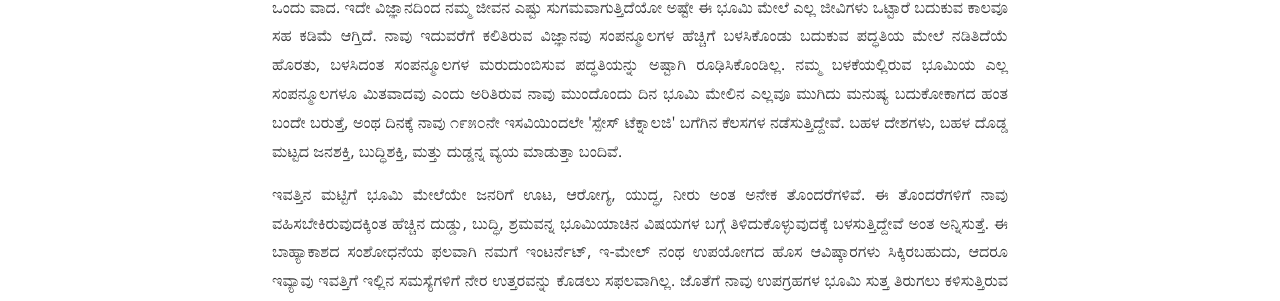
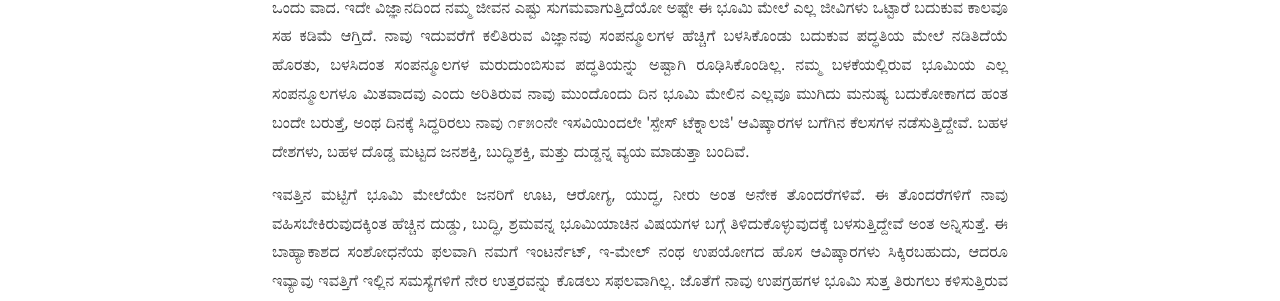
Before and after one commit to bencentra/centrarium, a Jekyll site: the page built from _posts/2021-05-16-prakrutiya-virodhaabhaasa.markdown, in a window 1280 px wide. Shown: the part 997-1298 px from the top of the page. Built offline with Jekyll 4.4.1, drawn with Linux system fonts in a browser that asks for light colours; nearby versions of some CDN libraries; comment, search, counter and statistics services are not loaded; a style sheet for code colours, icons or effects is not loaded; some of the changed text lies outside the part shown.

Commit message:
Update 2021-05-16-prakrutiya-virodhaabhaasa.markdown

```diff
--- a/_posts/2021-05-16-prakrutiya-virodhaabhaasa.markdown
+++ b/_posts/2021-05-16-prakrutiya-virodhaabhaasa.markdown
@@ -13,7 +13,7 @@ description: ಒಂದು ರೀತಿಯಲ್ಲಿ ನಮ್ಮನ್ನ ಹ
 
 <p align = "justify"> ಪ್ರಕೃತಿಯಲ್ಲಿ ಬೇರೆ ಪ್ರಾಣಿಗಳಲ್ಲಿ ಕಾಣದ ಬುದ್ಧಿವಂತಿಕೆ, ರೀತಿ-ನೀತಿಗಳು, ಕಲಿಕೆ ಹಾಗೂ ತಿಳಿದ ವಿಷಯವನ್ನು ಮುಂದಿನ ಪೀಳಿಗೆಗೆ ತಿಳಿಸುವ ಶಕ್ತಿ ಬೇರಾವ ಜೀವಿಗಳಲ್ಲೂ ಮನುಷ್ಯನಲ್ಲಿ ಕಾಣುವಷ್ಟು ನಾವು ಕಾಣುವುದಿಲ್ಲ. ಹೆಚ್ಚು ಕಡಿಮೆ ಎಲ್ಲ ಜೀವಿಗಳೂ ಸಂಘ ಜೀವಿಗಳೆ. ಆದರೆ ಮನುಷ್ಯ ಮಾತ್ರ ತನ್ನ ಸುತ್ತಲ ಸಮಾಜವನ್ನು ಒಂದು ಸಂಕೀರ್ಣವಾದ, ತೊಡಕುಗಳ ತುಂಬಿದ ಸಮಾಜವನ್ನಾಗಿ ಬೆಳೆಸಿ ಅದರ ಚೌಕಟ್ಟಿನಲ್ಲಿ ಜೀವಿಸುತ್ತಿದ್ದಾನೆ. ಮನುಷ್ಯನ ಬುದ್ಧಿವಂತಿಕೆ ಬೆಳೆದಂತೆ ಆಸೆ, ಆಕಾಂಕ್ಷೆಗಳೂ ಬೆಳೆದು ಬರೀ ಹೊಟ್ಟೆಯ ಊಟದ ಅವಶ್ಯಕತೆ ಮೀರಿ ಇನ್ನೂ ಹೆಚ್ಚಿನ ಸಂತಸದ ಅವಶ್ಯಕತೆಗಳಿಗಾಗಿ ಯೋಚಿಸಿ, ಹೋರಾಟ ಮಾಡಿ ಜೀವನ ನಡೆಸುವ ಜೀವನ ಪರಿಯನ್ನು ಬೆಳೆಸಿಕೊಂಡಿದ್ದಾನೆ. </p>
 
-<p align = "justify"> ನಾವು ಅನುಭವಿಸುತ್ತಿರುವ ಔಷಧಿಗಳು, ಕಾರು, ಬೈಕು, ವಿಮಾನ, ಪೆಟ್ರೋಲ್, ಬೆಳ್ಳಿ – ಬಂಗಾರ, ಪ್ಲಾಸ್ಟಿಕ್, ಸಾಫ್ಟ್ವೇರ್ ತಂತ್ರಜ್ಞಾನ, ಗಣಿಗಾರಿಕೆ ಎಲ್ಲವೂ ವಿಜ್ಞಾನದಿಂದ ಬೆಳೆದಂತವೆ. ಇದರಿಂದ ನಮಗೆ ಸಿಕ್ಕ ಉಪಯೋಗಗಳ ಜೊತೆಗೆ ಕೆಟ್ಟ ಪರಿಣಾಮವೂ, ಅನಾನುಕೂಲವೂ ವಿಜ್ಞಾನದಿಂದಲೇ ಅನ್ನುವುದು ಒಂದು ವಾದ. ಇದೇ ವಿಜ್ಞಾನದಿಂದ ನಮ್ಮ ಜೀವನ ಎಷ್ಟು ಸುಗಮವಾಗುತ್ತಿದೆಯೋ ಅಷ್ಟೇ ಈ ಭೂಮಿ ಮೇಲೆ ಎಲ್ಲ ಜೀವಿಗಳು ಒಟ್ಟಾರೆ ಬದುಕುವ ಕಾಲವೂ ಸಹ ಕಡಿಮೆ ಆಗ್ತಿದೆ. ನಾವು ಇದುವರೆಗೆ ಕಲಿತಿರುವ ವಿಜ್ಞಾನವು ಸಂಪನ್ಮೂಲಗಳ  ಹೆಚ್ಚಿಗೆ ಬಳಸಿಕೊಂಡು ಬದುಕುವ ಪದ್ಧತಿಯ ಮೇಲೆ ನಡಿತಿದೆಯೆ ಹೊರತು, ಬಳಸಿದಂತ ಸಂಪನ್ಮೂಲಗಳ ಮರುದುಂಬಿಸುವ ಪದ್ಧತಿಯನ್ನು ಅಷ್ಟಾಗಿ ರೂಢಿಸಿಕೊಂಡಿಲ್ಲ. ನಮ್ಮ ಬಳಕೆಯಲ್ಲಿರುವ ಭೂಮಿಯ ಎಲ್ಲ ಸಂಪನ್ಮೂಲಗಳೂ ಮಿತವಾದವು ಎಂದು ಅರಿತಿರುವ ನಾವು ಮುಂದೊಂದು ದಿನ ಭೂಮಿ ಮೇಲಿನ ಎಲ್ಲವೂ ಮುಗಿದು ಮನುಷ್ಯ ಬದುಕೋಕಾಗದ ಹಂತ ಬಂದೇ ಬರುತ್ತೆ, ಅಂಥ ದಿನಕ್ಕೆ ನಾವು ೧೯೫೦ನೇ ಇಸವಿಯಿಂದಲೇ 'ಸ್ಪೇಸ್ ಟೆಕ್ನಾಲಜಿ' ಬಗೆಗಿನ ಕೆಲಸಗಳ ನಡೆಸುತ್ತಿದ್ದೇವೆ. ಬಹಳ ದೇಶಗಳು, ಬಹಳ ದೊಡ್ಡ ಮಟ್ಟದ ಜನಶಕ್ತಿ, ಬುದ್ಧಿಶಕ್ತಿ, ಮತ್ತು ದುಡ್ಡನ್ನ ವ್ಯಯ ಮಾಡುತ್ತಾ ಬಂದಿವೆ. </p>
+<p align = "justify"> ನಾವು ಅನುಭವಿಸುತ್ತಿರುವ ಔಷಧಿಗಳು, ಕಾರು, ಬೈಕು, ವಿಮಾನ, ಪೆಟ್ರೋಲ್, ಬೆಳ್ಳಿ – ಬಂಗಾರ, ಪ್ಲಾಸ್ಟಿಕ್, ಸಾಫ್ಟ್ವೇರ್ ತಂತ್ರಜ್ಞಾನ, ಗಣಿಗಾರಿಕೆ ಎಲ್ಲವೂ ವಿಜ್ಞಾನದಿಂದ ಬೆಳೆದಂತವೆ. ಇದರಿಂದ ನಮಗೆ ಸಿಕ್ಕ ಉಪಯೋಗಗಳ ಜೊತೆಗೆ ಕೆಟ್ಟ ಪರಿಣಾಮವೂ, ಅನಾನುಕೂಲವೂ ವಿಜ್ಞಾನದಿಂದಲೇ ಅನ್ನುವುದು ಒಂದು ವಾದ. ಇದೇ ವಿಜ್ಞಾನದಿಂದ ನಮ್ಮ ಜೀವನ ಎಷ್ಟು ಸುಗಮವಾಗುತ್ತಿದೆಯೋ ಅಷ್ಟೇ ಈ ಭೂಮಿ ಮೇಲೆ ಎಲ್ಲ ಜೀವಿಗಳು ಒಟ್ಟಾರೆ ಬದುಕುವ ಕಾಲವೂ ಸಹ ಕಡಿಮೆ ಆಗ್ತಿದೆ. ನಾವು ಇದುವರೆಗೆ ಕಲಿತಿರುವ ವಿಜ್ಞಾನವು ಸಂಪನ್ಮೂಲಗಳ  ಹೆಚ್ಚಿಗೆ ಬಳಸಿಕೊಂಡು ಬದುಕುವ ಪದ್ಧತಿಯ ಮೇಲೆ ನಡಿತಿದೆಯೆ ಹೊರತು, ಬಳಸಿದಂತ ಸಂಪನ್ಮೂಲಗಳ ಮರುದುಂಬಿಸುವ ಪದ್ಧತಿಯನ್ನು ಅಷ್ಟಾಗಿ ರೂಢಿಸಿಕೊಂಡಿಲ್ಲ. ನಮ್ಮ ಬಳಕೆಯಲ್ಲಿರುವ ಭೂಮಿಯ ಎಲ್ಲ ಸಂಪನ್ಮೂಲಗಳೂ ಮಿತವಾದವು ಎಂದು ಅರಿತಿರುವ ನಾವು ಮುಂದೊಂದು ದಿನ ಭೂಮಿ ಮೇಲಿನ ಎಲ್ಲವೂ ಮುಗಿದು ಮನುಷ್ಯ ಬದುಕೋಕಾಗದ ಹಂತ ಬಂದೇ ಬರುತ್ತೆ, ಅಂಥ ದಿನಕ್ಕೆ ಸಿದ್ಧರಿರಲು ನಾವು ೧೯೫೦ನೇ ಇಸವಿಯಿಂದಲೇ 'ಸ್ಪೇಸ್ ಟೆಕ್ನಾಲಜಿ' ಆವಿಷ್ಕಾರಗಳ ಬಗೆಗಿನ ಕೆಲಸಗಳ ನಡೆಸುತ್ತಿದ್ದೇವೆ. ಬಹಳ ದೇಶಗಳು, ಬಹಳ ದೊಡ್ಡ ಮಟ್ಟದ ಜನಶಕ್ತಿ, ಬುದ್ಧಿಶಕ್ತಿ, ಮತ್ತು ದುಡ್ಡನ್ನ ವ್ಯಯ ಮಾಡುತ್ತಾ ಬಂದಿವೆ. </p>
 
 <p align = "justify"> ಇವತ್ತಿನ ಮಟ್ಟಿಗೆ ಭೂಮಿ ಮೇಲೆಯೇ ಜನರಿಗೆ ಊಟ, ಆರೋಗ್ಯ, ಯುದ್ಧ, ನೀರು ಅಂತ ಅನೇಕ ತೊಂದರೆಗಳಿವೆ. ಈ ತೊಂದರೆಗಳಿಗೆ ನಾವು ವಹಿಸಬೇಕಿರುವುದಕ್ಕಿಂತ ಹೆಚ್ಚಿನ ದುಡ್ಡು, ಬುದ್ಧಿ, ಶ್ರಮವನ್ನ ಭೂಮಿಯಾಚಿನ ವಿಷಯಗಳ ಬಗ್ಗೆ ತಿಳಿದುಕೊಳ್ಳುವುದಕ್ಕೆ ಬಳಸುತ್ತಿದ್ದೇವೆ ಅಂತ ಅನ್ನಿಸುತ್ತೆ. ಈ ಬಾಹ್ಯಾಕಾಶದ ಸಂಶೋಧನೆಯ ಫಲವಾಗಿ ನಮಗೆ ಇಂಟರ್ನೆಟ್, ಇ-ಮೇಲ್ ನಂಥ ಉಪಯೋಗದ ಹೊಸ ಆವಿಷ್ಕಾರಗಳು ಸಿಕ್ಕಿರಬಹುದು, ಆದರೂ ಇವ್ಯಾವು ಇವತ್ತಿಗೆ ಇಲ್ಲಿನ ಸಮಸ್ಯೆಗಳಿಗೆ ನೇರ ಉತ್ತರವನ್ನು ಕೊಡಲು ಸಫಲವಾಗಿಲ್ಲ. ಜೊತೆಗೆ ನಾವು ಉಪಗ್ರಹಗಳ ಭೂಮಿ ಸುತ್ತ ತಿರುಗಲು ಕಳಿಸುತ್ತಿರುವ ಫಲವಾಗಿ ಅಲ್ಲೂ ಸಹ ‘ಸ್ಪೇಸ್ ಜಂಕ್’ ಹೆಚ್ಚುವ ಎಚ್ಚರಿಕೆಯನ್ನು ಈಗಾಗಲೇ ವಿಜ್ಞಾನಿಗಳು ನೀಡಿದ್ದಾರೆ <a  style="color:blue;" href="https://observer.com/2020/10/spacex-starlink-satellite-collision-risk-space-debris/"> [೧] </a>. ಇವೆಲ್ಲ ವಿಷಯಗಳು ಒಂದು ರೀತಿಯಲ್ಲಿ ಯೋಚಿಸಿ ನೋಡಿದರೆ ಜನರ ಬುದ್ಧಿವಂತಿಕೆ, ಅದರಿಂದ ಹೊರಬಂದ ವಿಜ್ಞಾನದ ಪದ್ಧತಿ ಅನುಕೂಲದ ಜೊತೆಗೆ ತಿರುಗಿ ನಮಗೆ ಮಾರಕವಾಗಿಯೂ ಪರಿಣಮಿಸಿದೆ. ಒಂದು ರೀತಿ ನಮ್ಮ ಗುಂಡಿಯನ್ನ ನಾವೇ ತೋಡಿಕೊಂಡಂಗೆ. </p>
 
```
